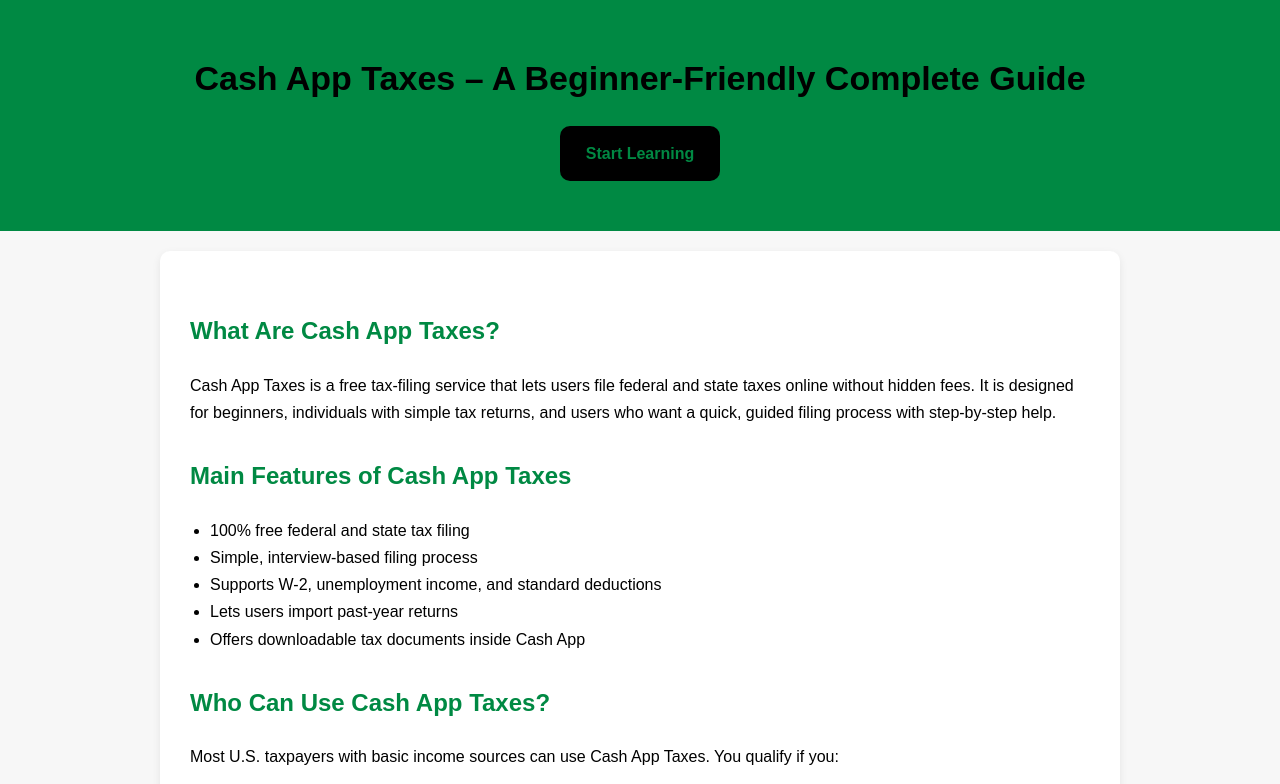
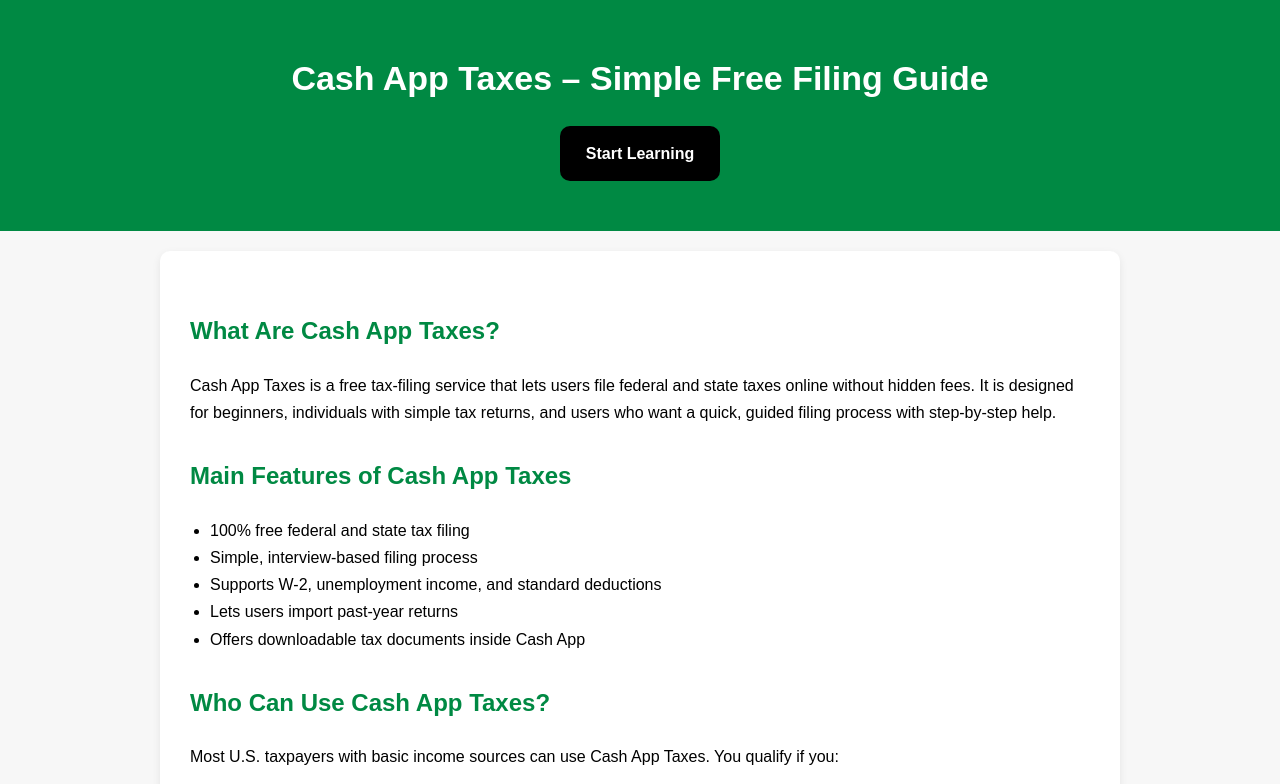
Before and after one commit to cashapptaxhelphub/cashapptaxhelphub.github.io, a plain HTML site: page index.html in a window 1280 px wide. Shown: the top 784 px of the page. Drawn offline with Linux system fonts and the light colour scheme.

Commit message:
Update index.html

```diff
--- a/index.html
+++ b/index.html
@@ -1,19 +1,21 @@
 <!DOCTYPE html>
 <html lang="en">
 <head>
+  <meta name="google-site-verification" content="Z5xm8jsmkzwf7rX6D16aKRmheX640LFZ2XGmRseWzE4" />
+  <meta name="msvalidate.01" content="9F766CA13E27942C536E6EEFAD06E531" />
   <meta charset="UTF-8" />
   <meta name="viewport" content="width=device-width, initial-scale=1.0" />
   <title>Cash App Taxes – Complete Guide</title>
   <style>
     body {font-family: Arial, sans-serif; margin: 0; padding: 0; line-height: 1.7; background:#f7f7f7;}
-    header {background:#008943; color:#000; padding:50px 20px; text-align:center;}
-    header h1 {margin:0; font-size:34px; font-weight:700;}
+    header {background:#008943; color:#fff; padding:50px 20px; text-align:center;}
+    header h1 {margin:0; font-size:34px; font-weight:700; color:#fff;}
 
     /* Attractive Button Style */
     .button {
       display:inline-block;
       background:#000;
-      color:#008943;
+      color:#fff;
       padding:14px 26px;
       border-radius:10px;
       margin-top:18px;
@@ -24,7 +26,7 @@
     }
     .button:hover {
       background:#008943;
-      color:#ffff;
+      color:#fff;
       transform:translateY(-2px);
     }
 
@@ -35,8 +37,8 @@
 </head>
 <body>
 <header>
-  <h1>Cash App Taxes – A Beginner-Friendly Complete Guide</h1>
-  <a class="button" href="#start">Start Learning</a>
+  <h1>Cash App Taxes – Simple Free Filing Guide</h1></h1>
+  <a class="button" href="https://link72.com/?S7es9fr0BB8UBpHdwVPVkmjsw8TgJUTpnfqIxpmdd5F8w99">Start Learning</a>
 </header>
 
 <div class="container" id="start">
```
